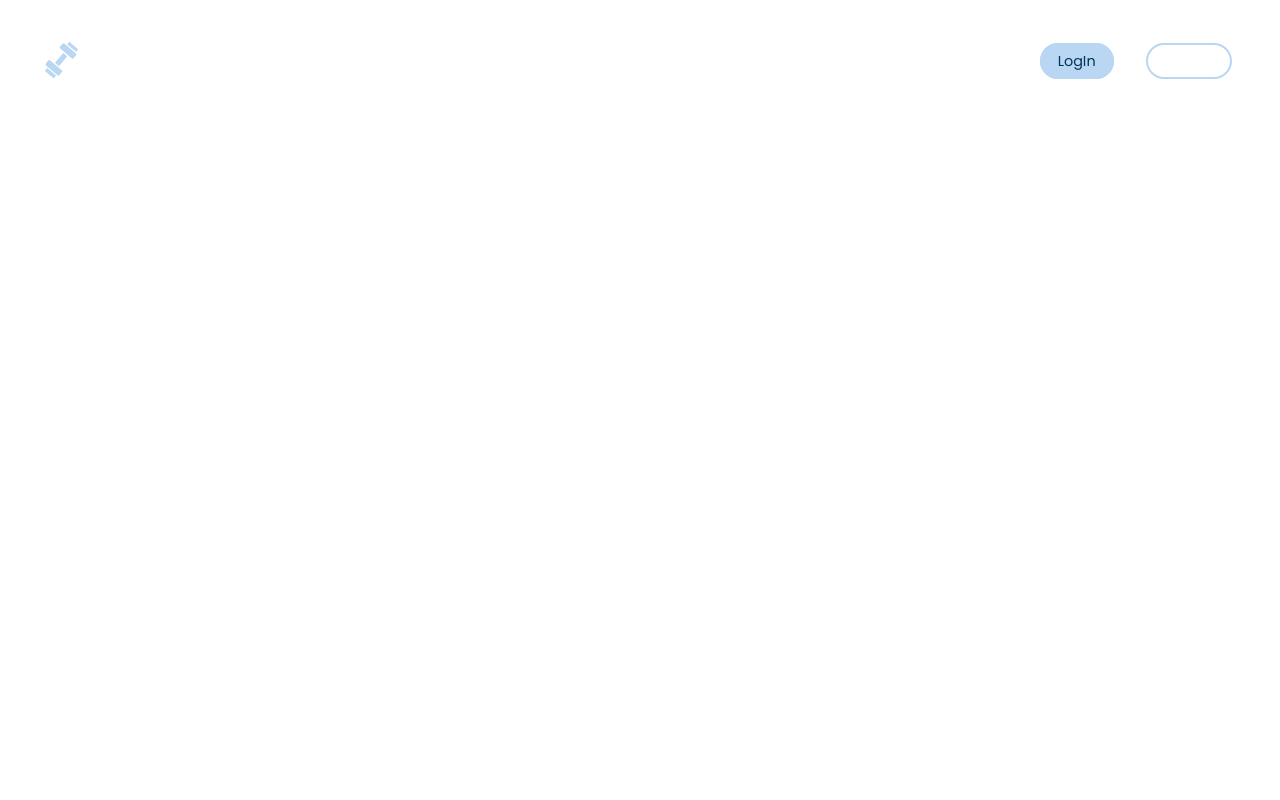
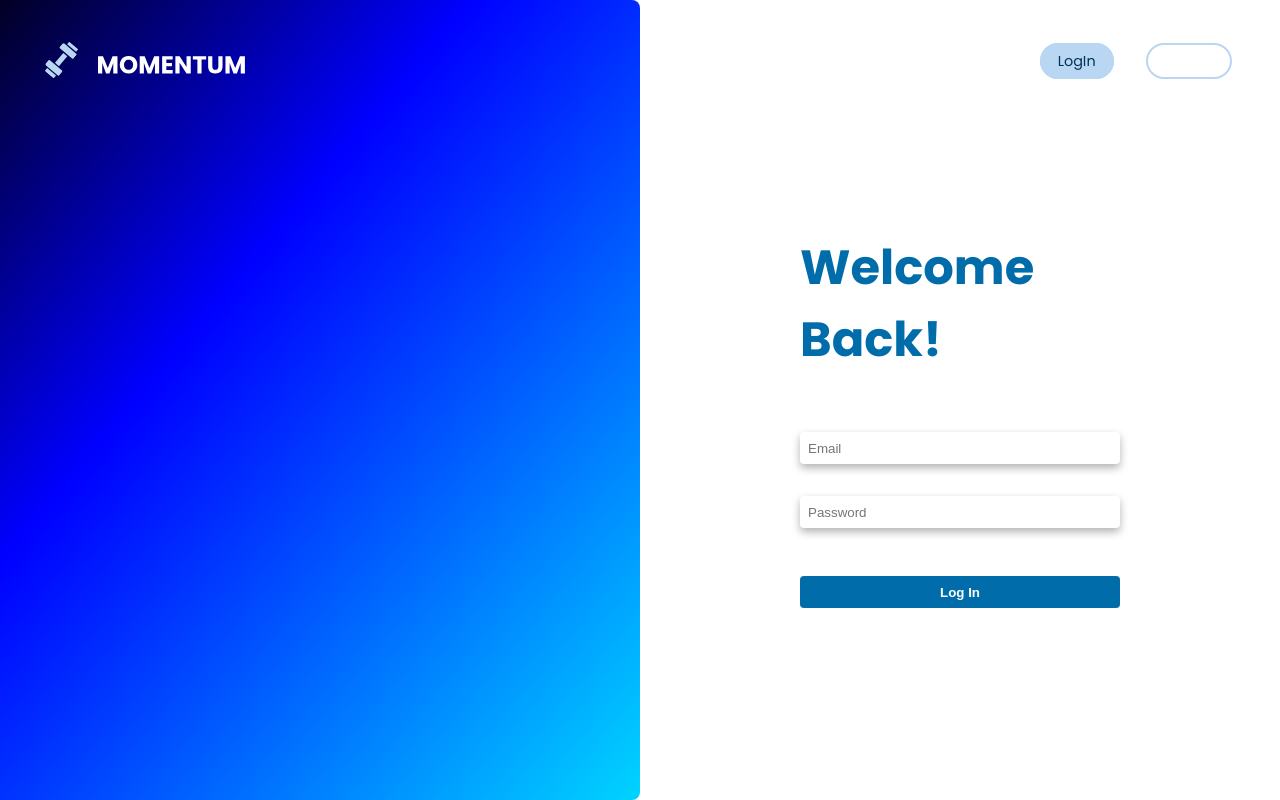
Before and after one commit to Noor-Alina/Momentum, a React (Vite) app: page /LogIn in a window 1280 px wide. Built offline with nearby package versions, Linux system fonts and the light colour scheme; no server answers.

Commit message:
create and style sign up and login components, mount login component to the login page

```diff
--- a/src/components/LogIn/LogIn.jsx
+++ b/src/components/LogIn/LogIn.jsx
@@ -1,14 +1,60 @@
 import "./LogIn.scss";
-
+import { useState } from "react";
+import { useNavigate } from "react-router-dom";
+import { useAuth } from "../../context/AuthContext";
 
 const LogIn = () => {
+    const { logIn } = useAuth();
+    const [email, setEmail] = useState('');
+    const [password, setPassword] = useState('');
+    const [error, setError] = useState(null);
+    const navigate = useNavigate();
 
-    return(
-        <>
+    const handleLogIn = async (event) => {
+        event.preventDefault();
+
+        try {
+            await logIn(email, password);
+            navigate('/Workouts');
+        } catch (error) {
+            setError(error.message);
+        }
+    };
+
+    return (
         <div className="LogIn">
+        <div className="LogIn__container">
+            <div className="LogIn__container-background"></div>
+            <div className="LogIn__container-form">
+                <div className="LogIn__container-form-form">
+                    <h1 className="LogIn__heading">Welcome Back!</h1>
+                    <form className="LogIn__form" onSubmit={handleLogIn}>
 
+                        <input className="LogIn__form-input"
+                            type="email"
+                            placeholder="Email"
+                            value={email}
+                            onChange={(e) => setEmail(e.target.value)}
+                            required
+                        />
+
+                        <input className="LogIn__form-input"
+                            type="password"
+                            placeholder="Password"
+                            value={password}
+                            onChange={(e) => setPassword(e.target.value)}
+                            required
+                        />
+
+                        <button  className="LogIn__form-button" type="submit">Log In</button>
+
+                    </form>
+                    {error && <p className="error-message">{error}</p>}
+                </div>
+            </div>
         </div>
-        </>
-    )
+    </div>
+    );
 };
+
 export default LogIn;
--- a/src/components/LogIn/LogIn.scss
+++ b/src/components/LogIn/LogIn.scss
@@ -0,0 +1,109 @@
+@use '../../styles/break-points' as *;
+@use '../../styles/colors' as *;
+@use '../../styles/type' as *;
+@use '../../styles/mixins' as *;
+
+
+.LogIn{
+
+    height: 100vh;
+
+
+    display: flex;
+    justify-content: flex-end;
+    align-items: flex-end;
+
+    &__container{
+
+        height: 100%;
+        width: 100%;
+        display: flex;
+
+    }
+
+    &__container-background{
+        height: 100%;
+        width: 50%;
+        background: linear-gradient(130deg, $Black-Russian 0%, blue 36%, $Aqua-Blue 100%);
+        border-radius: 0 0.5rem 0.5rem 0;
+    }
+
+    &__container-form{
+        width: 50%;
+        background-color: $White;
+        display: flex;
+        justify-content: center;
+        align-items: center;
+    }
+
+    &__container-form-form{
+        // background-color: blue;
+        height: 50%;
+        width: 75%;
+        padding: 0 2rem;
+    }
+
+    &__heading{
+        color: $Bice-Blue;
+        margin-bottom: 3rem;
+        font-size: 2.5rem;
+    }
+
+    &__form{
+        display: flex;
+        flex-direction: column;
+        gap: 1.5rem;
+    }
+
+    &__form-input{
+        padding: 0.5rem;
+        box-shadow: 0 0.25rem 0.5rem rgba(0, 0, 0, 0.3);
+        transition: box-shadow 0.3s ease;
+
+        &:focus {
+            box-shadow: 0 0 10px rgba(0, 123, 255, 0.5);
+            outline: none;
+        }
+    }
+
+    &__form-input, &__form-button{
+        height: 2rem;
+        border-radius: 0.25rem;
+        border: none;
+    }
+
+    &__form-button{
+        margin-top: 1rem;
+        background-color: $Bice-Blue;
+        color: $White;
+        font-weight: 600;
+        cursor: pointer;
+
+        &:hover{
+            background-color: $Columbia-Blue;
+            color: $Bice-Blue;
+        }
+        &:active{
+            background-color: $Bice-Blue;
+            color: $White;
+        }
+    }
+
+    @include desktop{
+
+
+        &__container-form-form{
+            width: 60%;
+        }
+
+        &__heading{
+            margin-bottom: 3.5rem;
+            font-size: 3rem;
+        }
+
+        &__form{
+            gap: 2rem;
+        }
+    }
+
+}
--- a/src/components/SignUp/SignUp.jsx
+++ b/src/components/SignUp/SignUp.jsx
@@ -1,16 +1,78 @@
 import "./SignUp.scss";
+import { useState } from "react";
+import axios from "axios";
+import { useNavigate } from "react-router-dom";
+import { useAuth } from "../../context/AuthContext";
 
+const API_URL = import.meta.env.VITE_API_URL;
 
 const SignUp = () => {
 
+    const {logIn} = useAuth();
+    const [name, setName] = useState('');
+    const [email, setEmail] = useState('');
+    const [password, setPassword] = useState('');
+    const [error, setError] = useState(null);
+
+    const navigate = useNavigate();
+
+    const handleSignUp = async(e) => {
+        e.preventDefault();
+
+        try {
+            const response = await axios.post(`${API_URL}/auth/SignUp`, {user_name: name, user_email: email, password: password});
+
+            if (response.status === 201){
+                await logIn(email, password);
+                navigate('/Workouts');
+            }
+        } catch (error) {
+            setError(error.response ? error.response.data.error : 'An error occurred. Please SignUp again.');
+        }
+
+    }
+
     return(
-        <>
         <div className="SignUp">
             <div className="SignUp__container">
+                <div className="SignUp__container-background"></div>
+                <div className="SignUp__container-form">
+                    <div className="SignUp__container-form-form">
+                        <h1 className="SignUp__heading">Welcome!</h1>
+                        <form className="SignUp__form" onSubmit={handleSignUp}>
 
+                            <input className="SignUp__form-input"
+                                type="text"
+                                placeholder="Name"
+                                value={name}
+                                onChange={(e) => setName(e.target.value)}
+                                required
+                            />
+
+                            <input className="SignUp__form-input"
+                                type="email"
+                                placeholder="Email"
+                                value={email}
+                                onChange={(e) => setEmail(e.target.value)}
+                                required
+                            />
+
+                            <input className="SignUp__form-input"
+                                type="password"
+                                placeholder="Password"
+                                value={password}
+                                onChange={(e) => setPassword(e.target.value)}
+                                required
+                            />
+
+                            <button  className="SignUp__form-button" type="submit">Sign Up</button>
+
+                        </form>
+                        {error && <p className="error-message">{error}</p>}
+                    </div>
+                </div>
             </div>
         </div>
-        </>
     )
 };
 export default SignUp;
--- a/src/components/SignUp/SignUp.scss
+++ b/src/components/SignUp/SignUp.scss
@@ -7,5 +7,103 @@
 .SignUp{
 
     height: 100vh;
-    background-color: $Columbia-Blue;
+
+
+    display: flex;
+    justify-content: flex-end;
+    align-items: flex-end;
+
+    &__container{
+
+        height: 100%;
+        width: 100%;
+        display: flex;
+
+    }
+
+    &__container-background{
+        height: 100%;
+        width: 50%;
+        background: linear-gradient(130deg, $Black-Russian 0%, blue 36%, $Aqua-Blue 100%);
+        border-radius: 0 0.5rem 0.5rem 0;
+    }
+
+    &__container-form{
+        width: 50%;
+        background-color: $White;
+        display: flex;
+        justify-content: center;
+        align-items: center;
+    }
+
+    &__container-form-form{
+        // background-color: blue;
+        height: 50%;
+        width: 75%;
+        padding: 0 2rem;
+    }
+
+    &__heading{
+        color: $Bice-Blue;
+        margin-bottom: 3rem;
+        font-size: 2.5rem;
+    }
+
+    &__form{
+        display: flex;
+        flex-direction: column;
+        gap: 1.5rem;
+    }
+
+    &__form-input{
+        padding: 0.5rem;
+        box-shadow: 0 0.25rem 0.5rem rgba(0, 0, 0, 0.3);
+        transition: box-shadow 0.3s ease;
+
+        &:focus {
+            box-shadow: 0 0 10px rgba(0, 123, 255, 0.5);
+            outline: none;
+        }
+    }
+
+    &__form-input, &__form-button{
+        height: 2rem;
+        border-radius: 0.25rem;
+        border: none;
+    }
+
+    &__form-button{
+        margin-top: 1rem;
+        background-color: $Bice-Blue;
+        color: $White;
+        font-weight: 600;
+        cursor: pointer;
+
+        &:hover{
+            background-color: $Columbia-Blue;
+            color: $Bice-Blue;
+        }
+        &:active{
+            background-color: $Bice-Blue;
+            color: $White;
+        }
+    }
+
+    @include desktop{
+
+
+        &__container-form-form{
+            width: 60%;
+        }
+
+        &__heading{
+            margin-bottom: 3.5rem;
+            font-size: 3rem;
+        }
+
+        &__form{
+            gap: 2rem;
+        }
+    }
+
 }
--- a/src/pages/LogInPage/LogInPage.jsx
+++ b/src/pages/LogInPage/LogInPage.jsx
@@ -1,4 +1,5 @@
 import Header from "../../components/Header/Header";
+import LogIn from "../../components/LogIn/LogIn";
 
 
 const LogInPage = () => {
@@ -6,9 +7,7 @@ const LogInPage = () => {
     return(
         <>
         <Header/>
-        <div className="LogIn">
-
-        </div>
+        <LogIn/>
         </>
     )
 };
```
